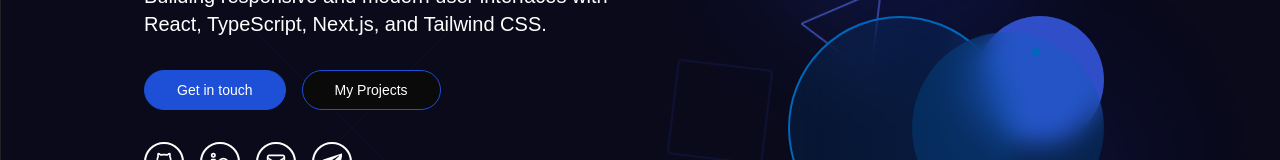
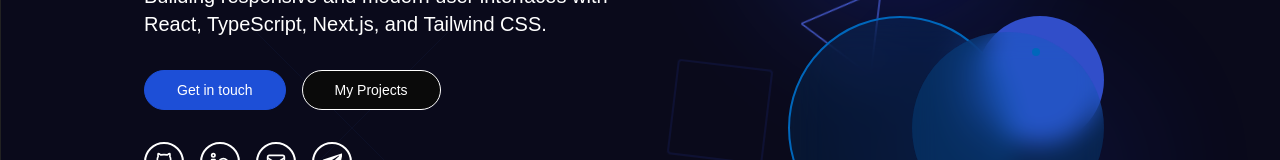
Before and after one commit to VitaliyPritula/my-portfolioSite, a Next.js app: page / in a window 1280 px wide. Shown: the part 416-576 px from the top of the page. Built offline with nearby package versions, Linux system fonts and the light colour scheme.

Commit message:
add color button

```diff
--- a/src/components/section/Hero.tsx
+++ b/src/components/section/Hero.tsx
@@ -55,7 +55,7 @@
 
               <Button
                 variant="outline"
-                className="rounded-full px-8 border-btn hover:bg-auto text-accent"
+                className="rounded-full px-8 border-white hover:border-btn hover:bg-auto text-accent"
 
                 onClick={() => {
                   const aboutSection = document.getElementById("projects");
```
